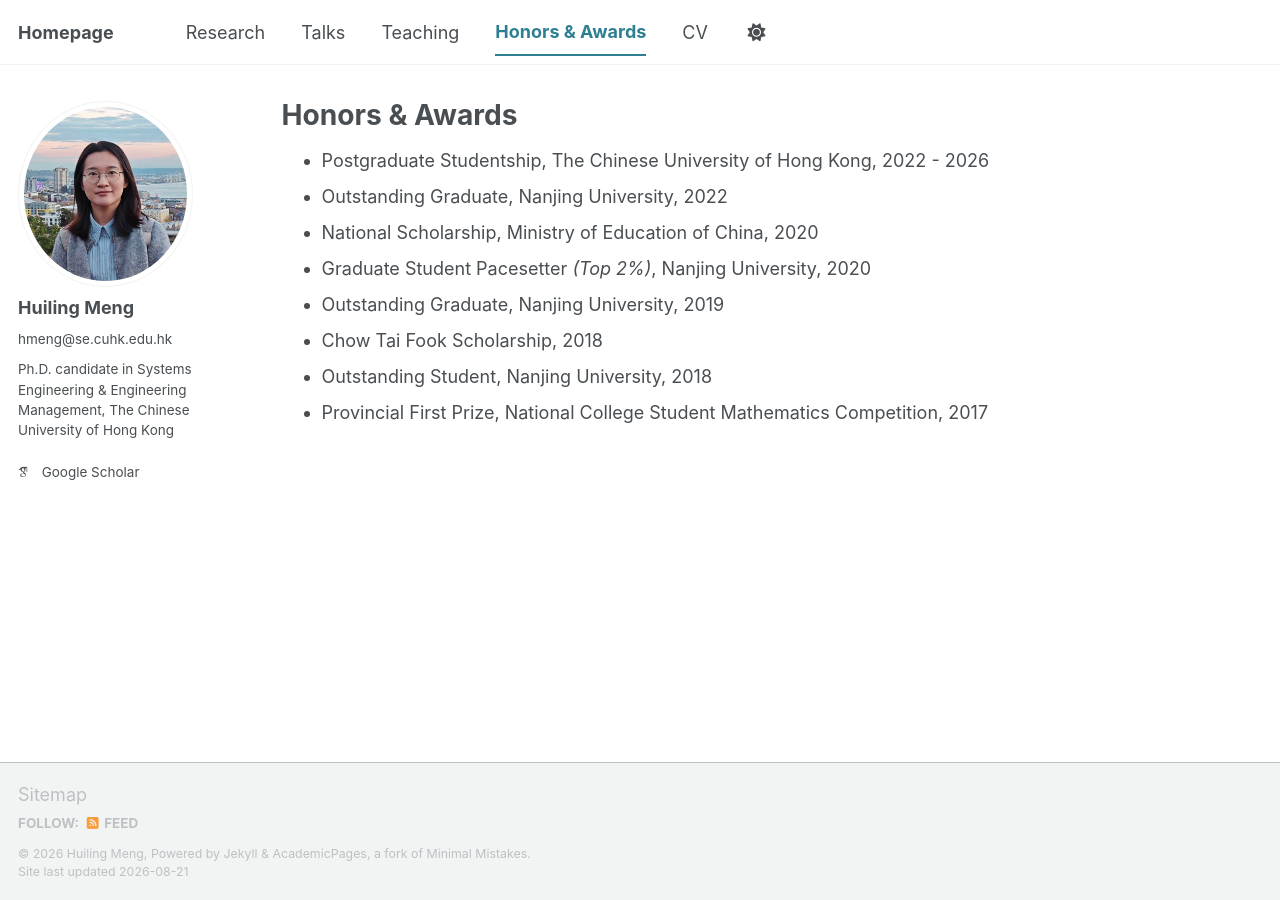
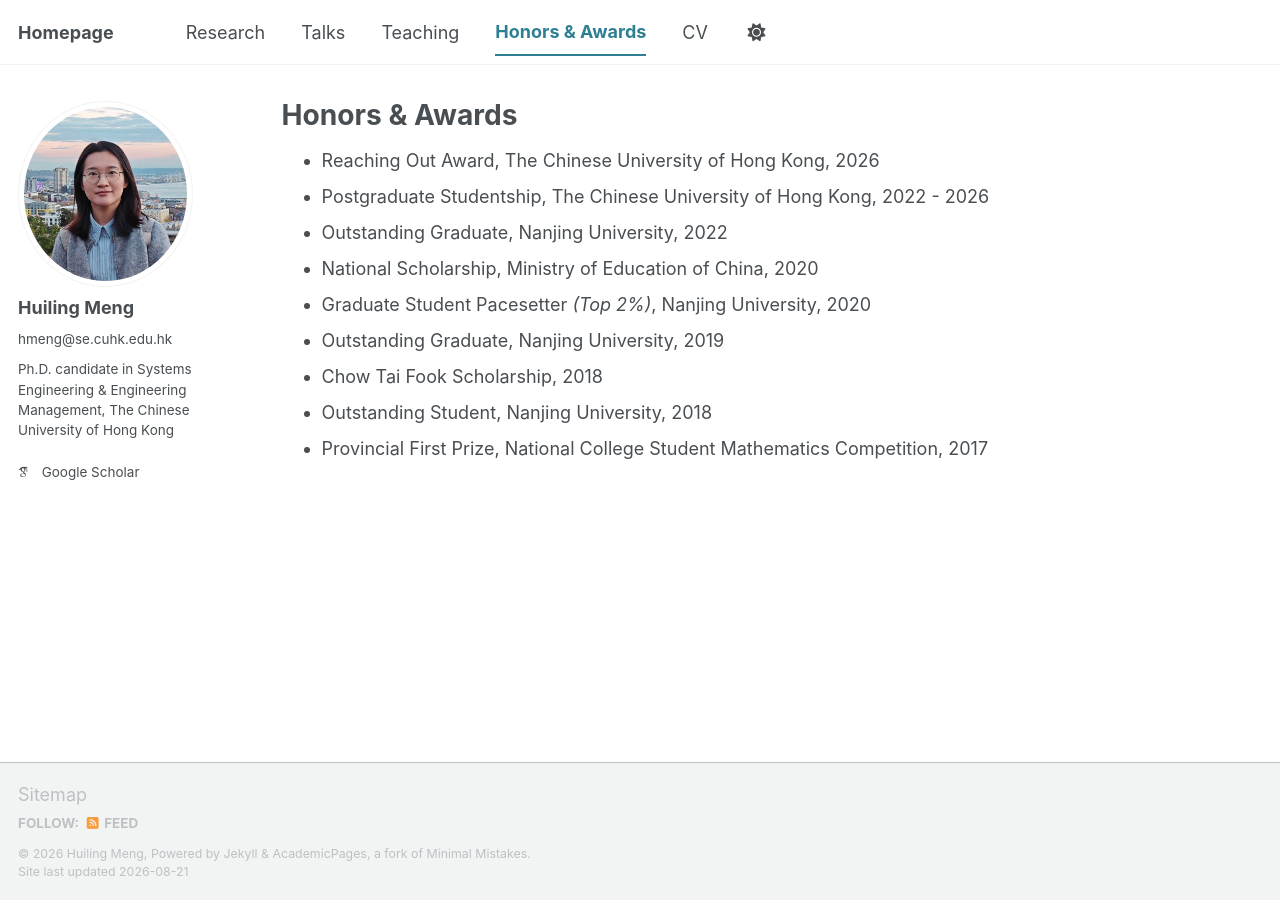
Before and after one commit to huilingmeng/huilingmeng.github.io, a Jekyll site: the page built from _pages/honors-awards.md, in a window 1280 px wide. Built offline with Jekyll 4.4.1, drawn with Linux system fonts in a browser that asks for light colours; some web fonts are replaced; a script bundle is joined from its source files by our own code; library files that are not in the unit come from our copies.

Commit message:
Update honors-awards.md

```diff
--- a/_pages/honors-awards.md
+++ b/_pages/honors-awards.md
@@ -5,11 +5,12 @@ permalink: /honors-awards/
 author_profile: true
 ---
 
-- Postgraduate Studentship, The Chinese University of Hong Kong, 2022 - 2026
-- Outstanding Graduate, Nanjing University, 2022
-- National Scholarship, Ministry of Education of China, 2020
-- Graduate Student Pacesetter *(Top 2%)*, Nanjing University, 2020
-- Outstanding Graduate, Nanjing University, 2019
-- Chow Tai Fook Scholarship, 2018
-- Outstanding Student, Nanjing University, 2018
+- Reaching Out Award, The Chinese University of Hong Kong, 2026<br>
+- Postgraduate Studentship, The Chinese University of Hong Kong, 2022 - 2026<br>
+- Outstanding Graduate, Nanjing University, 2022<br>
+- National Scholarship, Ministry of Education of China, 2020<br>
+- Graduate Student Pacesetter *(Top 2%)*, Nanjing University, 2020<br>
+- Outstanding Graduate, Nanjing University, 2019<br>
+- Chow Tai Fook Scholarship, 2018<br>
+- Outstanding Student, Nanjing University, 2018<br>
 - Provincial First Prize, National College Student Mathematics Competition, 2017
```
